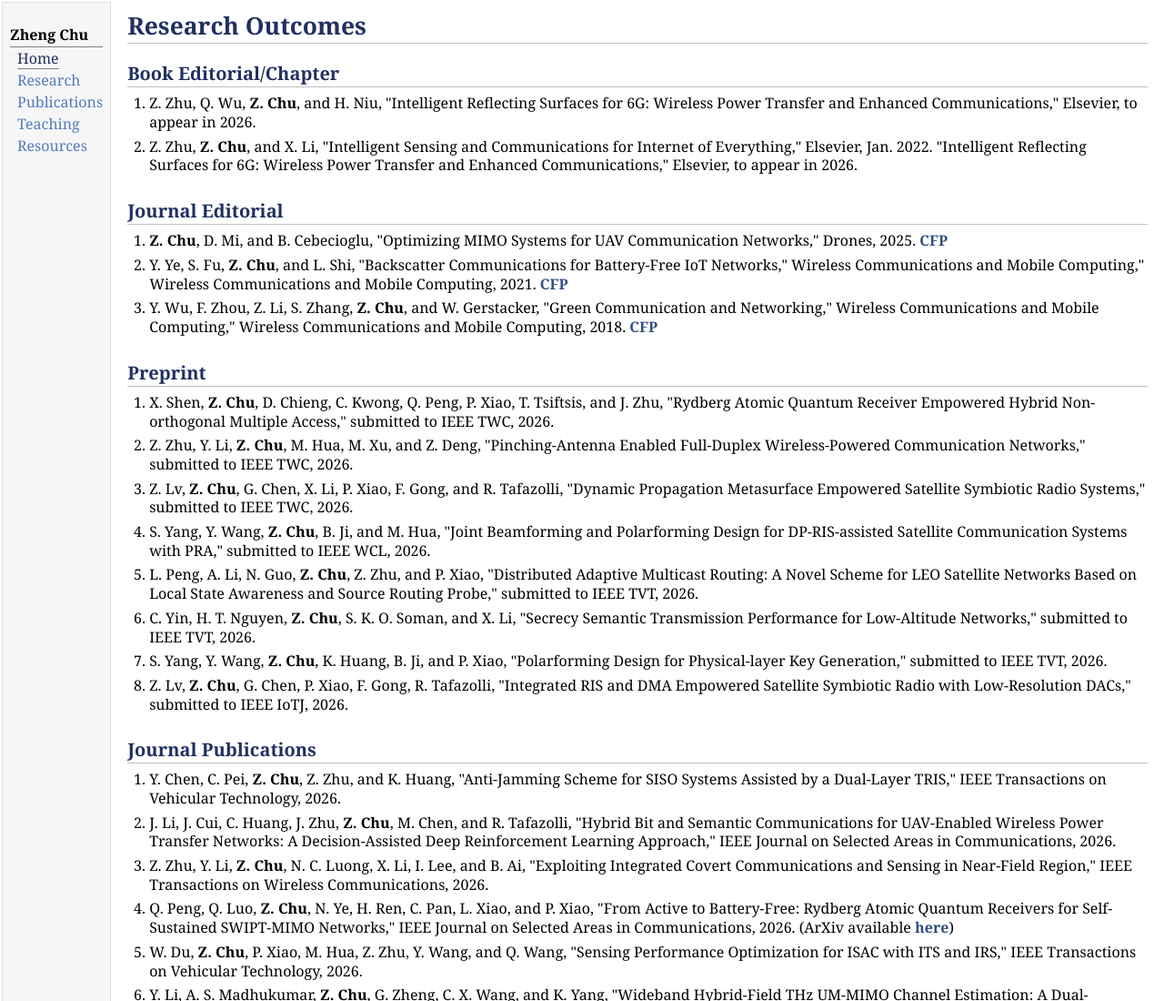
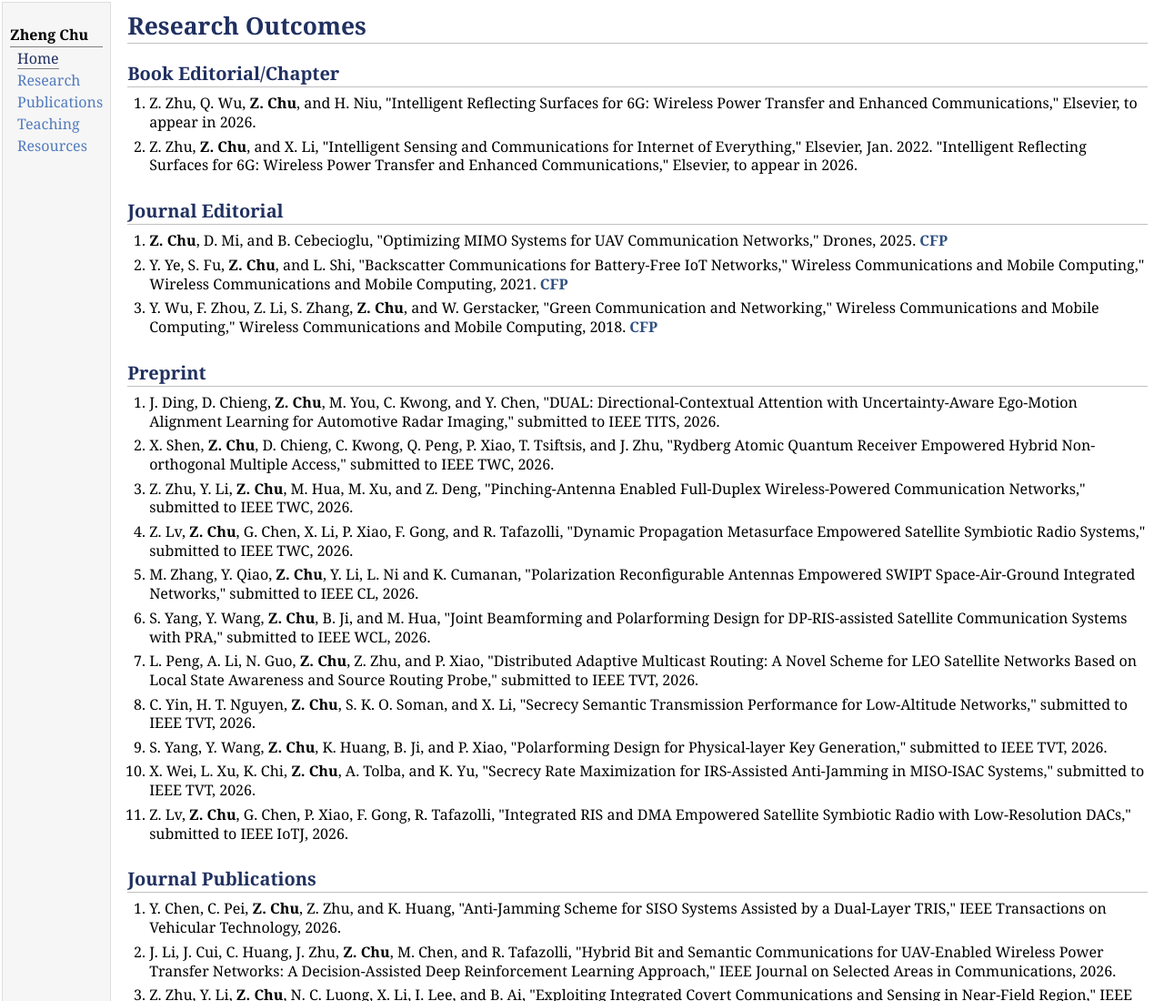
Before and after one commit to zheng-chu/zheng-chu.github.io, a plain HTML site: page publication.html in a window 1280 px wide. Shown: the top 1100 px of the page at 91% size. Drawn offline with nearby package versions, Linux system fonts and the light colour scheme; some packages are replaced by stand-ins of ours.

Commit message:
Update academic page publications

```diff
--- a/publication.html
+++ b/publication.html
@@ -72,6 +72,10 @@ Powered Communication Networks," submitted to IEEE TGCN, 2026.
 </p>
 </li>  -->
 
+<li><p>J. Ding, D. Chieng, <b>Z. Chu</b>, M. You, C. Kwong, and Y. Chen, "DUAL: Directional-Contextual Attention with Uncertainty-Aware Ego-Motion Alignment Learning for Automotive Radar Imaging," submitted to IEEE TITS, 2026.
+</p>
+</li>
+
 <li><p>X. Shen, <b>Z. Chu</b>, D. Chieng, C. Kwong, Q. Peng, P. Xiao, T. Tsiftsis, and J. Zhu, "Rydberg Atomic Quantum Receiver Empowered
 Hybrid Non-orthogonal Multiple Access," submitted to IEEE TWC, 2026.
 </p>
@@ -87,10 +91,9 @@ Satellite Symbiotic Radio Systems," submitted to IEEE TWC, 2026.
 </p>
 </li>
 
-<!-- <li><p>M. Zhang, Y. Qiao, <b>Z. Chu</b>, Y. Li, L. Ni and K. Cumanan, "Polarization Reconfigurable Antennas Empowered
-SWIPT Space-Air-Ground Integrated Networks," submitted to IEEE WCL, 2026. -->
-<!-- </p>
-</li>   -->
+<li><p>M. Zhang, Y. Qiao, <b>Z. Chu</b>, Y. Li, L. Ni and K. Cumanan, "Polarization Reconfigurable Antennas Empowered SWIPT Space-Air-Ground Integrated Networks," submitted to IEEE CL, 2026.
+</p>
+</li>
 
 <li><p>S. Yang, Y. Wang, <b>Z. Chu</b>, B. Ji, and M. Hua, "Joint Beamforming and Polarforming Design for DP-RIS-assisted Satellite Communication Systems with PRA," submitted to IEEE WCL, 2026.
 </p>
@@ -113,14 +116,9 @@ Scheme for LEO Satellite Networks Based on Local State Awareness and Source Rout
 </p>
 </li>
 
-
-
-
-
-<!-- <li><p>X. Wei, L. Xu, K. Chi, <b>Z. Chu</b>, A. Tolba, and K. Yu, "Secrecy Rate Maximization for IRS-Assisted Anti-Jamming in
-MISO-ISAC Systems," submitted to IEEE TCOM, 2025.
+<li><p>X. Wei, L. Xu, K. Chi, <b>Z. Chu</b>, A. Tolba, and K. Yu, "Secrecy Rate Maximization for IRS-Assisted Anti-Jamming in MISO-ISAC Systems," submitted to IEEE TVT, 2026.
 </p>
-</li> -->
+</li>
 <li><p>Z. Lv, <b>Z. Chu</b>, G. Chen, P. Xiao, F. Gong, R. Tafazolli, "Integrated RIS and DMA Empowered Satellite Symbiotic
 Radio with Low-Resolution DACs," submitted to IEEE IoTJ, 2026.
 </p>
```
Also changed, not shown: index.html (+1 -1 lines).
